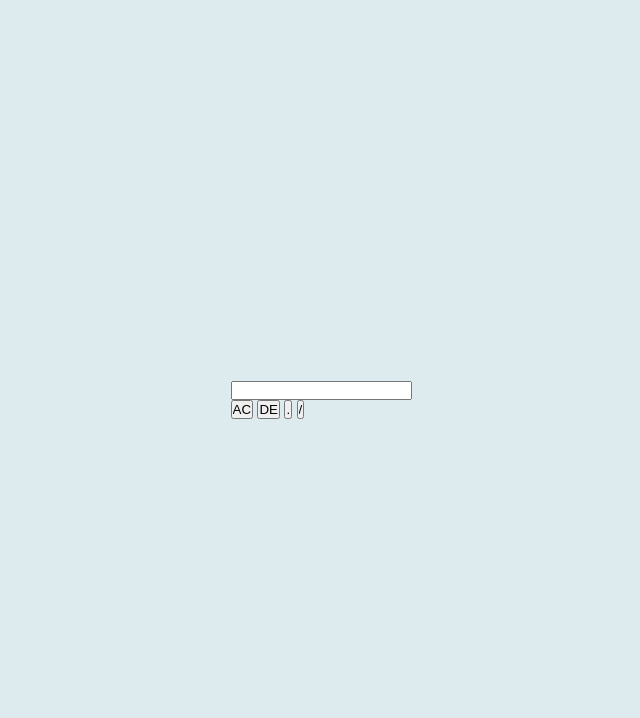
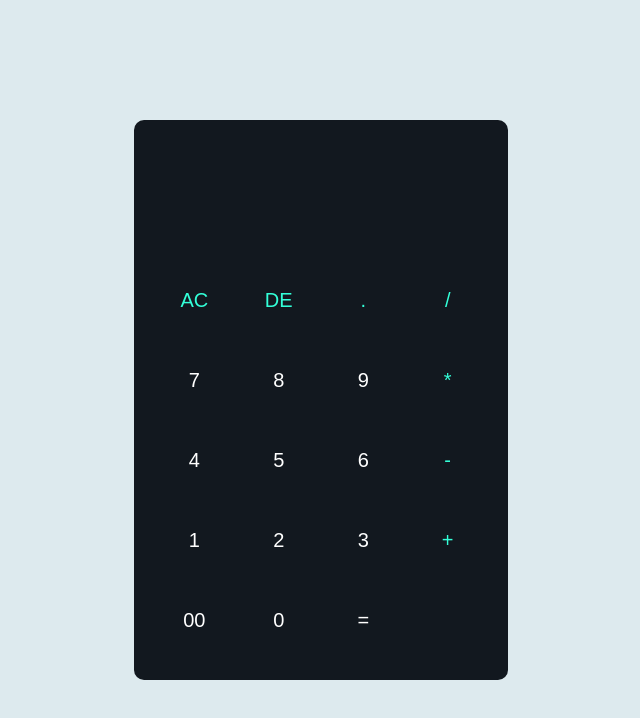
Before and after one commit to Pallavi-Shtgr/calculator, a plain HTML site: page index.html in a window 1280 px wide. Shown: the whole page, without its empty margins (319-959 px from the left). Drawn offline with Linux system fonts and the light colour scheme.

Commit message:
calculator using html and css

```diff
--- a/index.html
+++ b/index.html
@@ -7,16 +7,40 @@
 </head>
 <body>
 <div class="container">
-        <div calass="calculator">
+    <div class="calculator">
         <form>
-    <div>
+            <div class="display">
                 <input type ="text" name="display">
             </div>
             <div>
-        <input type="button" value="AC">
-        <input type="button" value="DE">
-        <input type="button" value=".">
-        <input type="button" value="/">
+                <input type="button" value="AC"onclick="display.value =''" class="operator">
+                <input type="button" value="DE"onclick="display.value = display.value.toString().slice(0,-1)" class="operator">
+                <input type="button" value="."onclick="display.value +='.'" class="operator">
+                <input type="button" value="/"onclick="display.value +='/'"class="operator">
+            </div>
+            <div>
+                <input type="button" value="7" onclick="display.value +='7'">
+                <input type="button" value="8" onclick="display.value +='8'">
+                <input type="button" value="9"onclick="display.value +='9'">
+                <input type="button" value="*"onclick="display.value +='*'" class="operator">
+            </div>
+            <div>
+                <input type="button" value="4"onclick="display.value +='4'">
+                <input type="button" value="5"onclick="display.value +='5'">
+                <input type="button" value="6"onclick="display.value +='6'">
+                <input type="button" value="-"onclick="display.value +='-'" class="operator">
+            </div>
+            <div>
+                <input type="button" value="1"onclick="display.value +='1'">
+                <input type="button" value="2"onclick="display.value +='2'">
+                <input type="button" value="3"onclick="display.value +='3'">
+                <input type="button" value="+"onclick="display.value +='+'" class="operator">
+            </div>
+            <div>
+                <input type="button" value="00"onclick="display.value +='00'">
+                <input type="button" value="0"onclick="display.value +='0'">
+                <input type="button" value="=" onclick="display.value = eval(display.value)" class="equal">
+
             </div>
         </form>
     </div>
--- a/style.css
+++ b/style.css
@@ -17,3 +17,34 @@
     padding: 20px;
     border-radius: 10px;
 }
+.calculator form input{
+    border: 0;
+    outline: 0;
+    width: 60px;
+    height: 60px;
+    border-radius: 10px;
+    box-shadow: -8px -8px -15px rgba(255, 255, 255, 0.1),5px 5px 15px rgba(0, 0, 0, 0.2);
+    background: transparent;
+    font-size: 20px;
+    color: #fff;
+    cursor: pointer;
+    margin: 10px;
+}
+form .display{
+    display: flex;
+    justify-content: flex-end;
+    margin: 20px 0;
+}
+form .display  input{
+    text-align: right;
+    flex: 1;
+    font-size: 45px;
+    box-shadow: none;
+}
+form input.equal{
+
+width: 145;
+}
+ form input.operator{
+    color:#33ffd8;
+}
```
Lines whose indentation alone changed are shown as unchanged.
